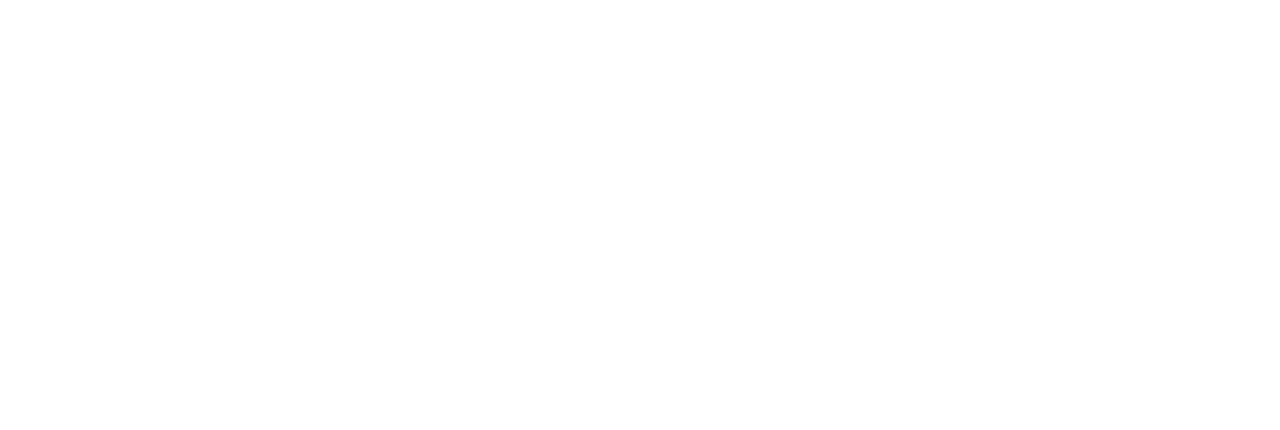
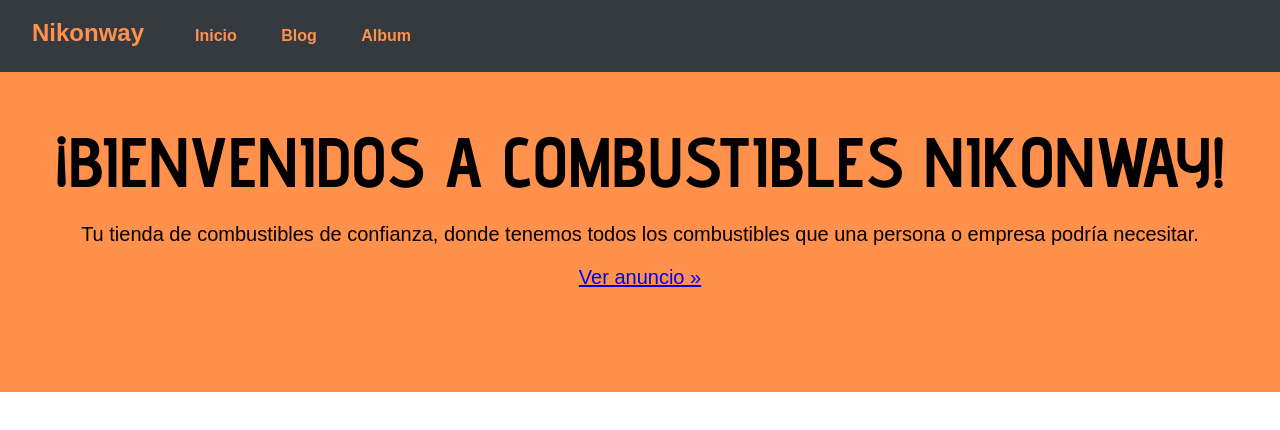
Before and after one commit to antonio-ramirezballester/Combustibles-Nikonway, a plain HTML site: page index.html in a window 1280 px wide. Drawn offline with Linux system fonts and the light colour scheme.

Commit message:
Comenzamiento de la cabecera de la página principal

```diff
--- a/css/styles.css
+++ b/css/styles.css
@@ -1,2 +1,58 @@
 @import url('./normalize.css');
 @import url('https://cdnjs.cloudflare.com/ajax/libs/font-awesome/6.0.0-beta2/css/all.min.css');
+@import url('https://fonts.googleapis.com/css2?family=Advent+Pro:wght@700&display=swap');
+/* font-family: 'Advent Pro', sans-serif; */
+
+header{
+    width: 100%;
+    height: 9vh;
+    margin: auto;
+    display: flex;
+    align-items: center;
+    background-color: #343a40;
+    color: #ff914c;
+    font-size: 16px;
+    font-weight: bold;
+}
+
+header h1{
+    margin-left: 2rem;
+    margin-bottom: 1.4rem;
+    width: 3rem;
+    cursor: pointer;
+    font-size: 24px;
+}
+
+nav{
+    flex-grow: 0.8;
+    padding-left: 55px;
+}
+
+nav ul li{
+    display: inline-block;
+    list-style: none;
+    margin: 0px 20px;
+}
+
+nav ul li a:hover{
+    border-bottom: dotted 2px #232d60;
+}
+
+#bienvenida{
+    background-color: #ff914c;
+    height: 20rem;
+    text-align: center;
+}
+
+#saludo{
+    margin-top: 0px;
+    margin-bottom: 10px;
+    padding-top: 3rem;
+    font-size: 70px;
+    font-family: 'Advent Pro', sans-serif;
+    text-transform: uppercase;
+}
+
+#bienvenida p{
+    font-size: 20px;
+}
--- a/index.html
+++ b/index.html
@@ -4,10 +4,29 @@
     <meta charset="UTF-8">
     <meta http-equiv="X-UA-Compatible" content="IE=edge">
     <meta name="viewport" content="width=device-width, initial-scale=1.0">
+
     <link rel="stylesheet" href="./css/styles.css">
     <title>Combustibles Nikonway</title>
 </head>
 <body>
+    <header>
+        <h1><a href="./index.html"></a>Nikonway</h1>
+        <nav>
+            <ul>
+                <li><a href="index.html"></a>Inicio</li>
+                <li><a href=""></a>Blog</li>
+                <li><a href=""></a>Album</li>
+            </ul>
+        </nav>
+    </header>
+    <main>
+        <div id="bienvenida">
+            <h1 id="saludo">¡Bienvenidos a combustibles Nikonway!</h1>
+            <p>Tu tienda de combustibles de confianza, donde tenemos todos los combustibles que una persona o empresa podría necesitar.</p>
+            <p><a id="botonanuncio" class="btn btn-outline-secondary btn-lg" href="https://youtu.be/MxEVpSWFlvQ" role="button">Ver anuncio &raquo;</a></p>
+            <!-- transition y transform para hacer el botón. Poner en hover y en el no hover -->
+        </div>
+    </main>
     <script src="js/app.js" type="module"></script>
 </body>
 </html>
```
